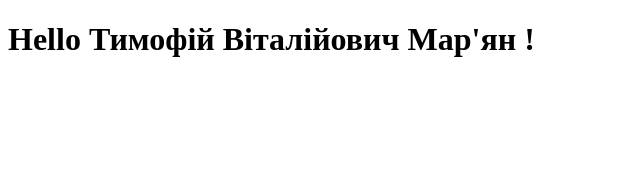
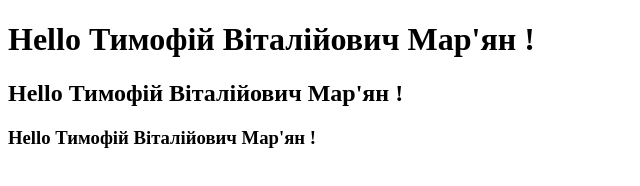
Before and after one commit to tymofii-marian/programming-for-children, a plain HTML site: page index.html in a window 1280 px wide. Shown: the whole page, without its empty margins (0-640 px from the left). Drawn offline with Linux system fonts and the light colour scheme.

Commit message:
Update index.html

```diff
--- a/index.html
+++ b/index.html
@@ -5,5 +5,7 @@
 </head>
 <body>
     <h1>Hello Тимофій Віталійович Мар'ян !</h1>
+    <h2>Hello Тимофій Віталійович Мар'ян !</h2>
+    <h3>Hello Тимофій Віталійович Мар'ян !</h3>
 </body>
 </html>
```
